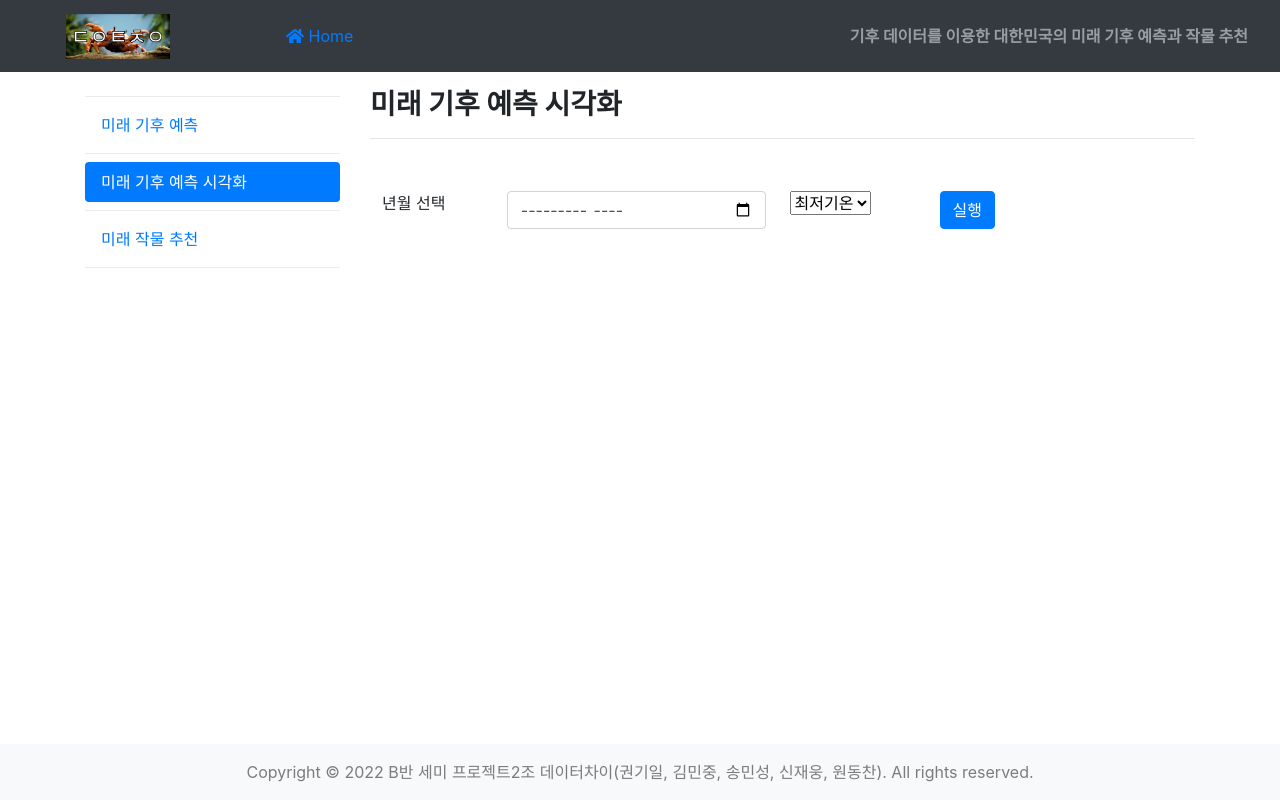
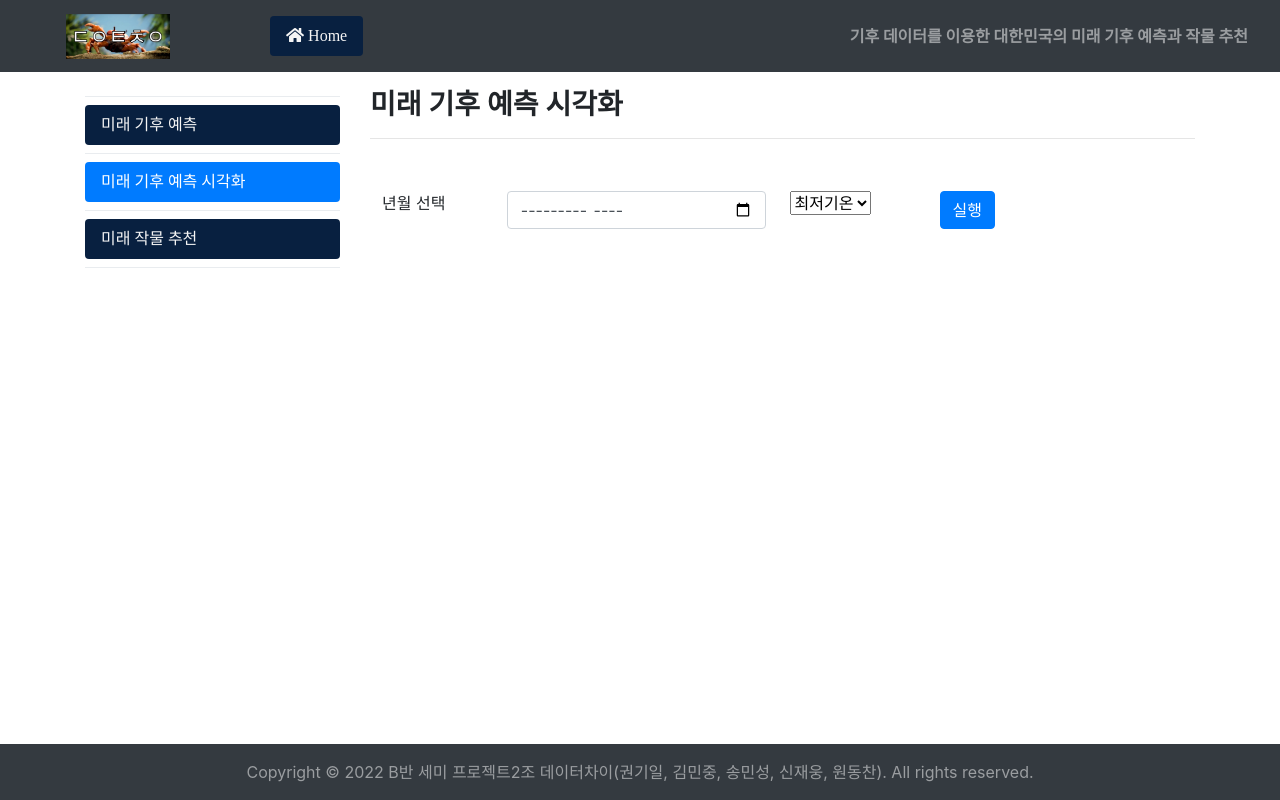
Before and after one commit to wdc35333/FlaskPractice2, a Flask app: page /menu2 in a window 1280 px wide. Run offline with Flask 2, Linux system fonts and the light colour scheme; some libraries are stand-ins or nearby versions; some web fonts are replaced.

Commit message:
폰트수정

```diff
--- a/templates/base.html
+++ b/templates/base.html
@@ -17,11 +17,38 @@
             </script>
         {% endif %}
     {% endwith %}
+    <style>
+        @font-face {
+            font-family: 'NEXON Lv2 Gothic';
+            src: url('https://cdn.jsdelivr.net/gh/projectnoonnu/noonfonts_20-04@2.1/NEXON Lv2 Gothic.woff') format('woff');
+            font-weight: normal;
+            font-style: normal;
+        }
+        @font-face {
+            font-family: 'NEXON Lv2 Gothic Bold';
+            src: url('https://cdn.jsdelivr.net/gh/projectnoonnu/noonfonts_20-04@2.1/NEXON Lv2 Gothic Bold.woff') format('woff');
+            font-weight: normal;
+            font-style: normal;
+        }
+        @font-face {
+            font-family: 'NEXON Lv2 Gothic Light';
+            src: url('https://cdn.jsdelivr.net/gh/projectnoonnu/noonfonts_20-04@2.1/NEXON Lv2 Gothic Light.woff') format('woff');
+            font-weight: normal;
+            font-style: normal;
+        }
+        a{
+            font-family: 'NEXON Lv2 Gothic Light';
+            color: whitesmoke;
+        }
+        .nav-link {
+            background-color: rgb(8, 32, 64);
+        }
+    </style>
 </head>
 <body>
     <nav class="navbar navbar-expand-lg bg-dark navbar-dark">
         <!-- Brand/logo -->
-        <a class="navbar-brand" style="margin-left:50px;margin-right:100px;" href="#">
+        <a class="navbar-brand" style="margin-left:50px;margin-right:100px;" href="{% if menu.home %}#{% else %}/{% endif %}">
             <img src= 'static/img/logo.JPG' alt="Logo" style="height:45px;">
         </a>
 
@@ -41,9 +68,9 @@
         </nav>
     </nav>
 
-    <div class="container">
+    <div class="container show-grid">
         <div class="row mt-3">
-            <div class="col-3">
+            <div class="col-md-3">
                 <ul class="nav flex-column nav-pills">
                     <div class="dropdown-divider"></div>
                     <li class="nav-item">
@@ -72,7 +99,7 @@
         </div>
     </div>
 
-    <nav class="navbar navbar-expand-lg navbar-light bg-light justify-content-center fixed-bottom">
+    <nav class="navbar navbar-expand-lg navbar-dark bg-dark justify-content-center fixed-bottom">
         <span class="navbar-text">
             Copyright &copy; 2022 B반 세미 프로젝트2조 데이터차이(권기일, 김민중, 송민성, 신재웅, 원동찬). All rights reserved.
         </span>
--- a/templates/menu2.html
+++ b/templates/menu2.html
@@ -1,15 +1,15 @@
 {% extends "base.html" %}
 {% block subtitle %}
-    <strong>미래 기후 예측 시각화</strong>
+<strong style="font-family: NEXON Lv2 Gothic Bold;">미래 기후 예측 시각화</strong>
 {% endblock %}
 {% block content %}
 <div class="row">
     <!-- <div class="col-1"></div> -->
     <div class="col-10">
         <form action="/menu2" method="post">
-                <table class ="table table-borderless">
+            <table class="table table-borderless">
                 <td>년월 선택
-                        <td><input type="month" class="form-control"  id="index" name="month" min="2022-06" max = "2100-12"/></td>
+                <td><input type="month" class="form-control" id="index" name="month" min="2022-06" max="2100-12" /></td>
                 </td>
                 <td>
                     <select name="temp">
--- a/templates/menu2_res.html
+++ b/templates/menu2_res.html
@@ -1,6 +1,6 @@
 {% extends "base.html" %}
 {% block subtitle %}
-<strong>미래 기후 예측 시각화</strong> - 결과
+<strong style="font-family: NEXON Lv2 Gothic Bold;">미래 기후 예측 시각화</strong> - 결과
 {% endblock %}
 {% block content %}
 <div class="row">
```
Also changed, not shown: templates/index.html (+5 -6 lines). Lines whose indentation alone changed are shown as unchanged.
